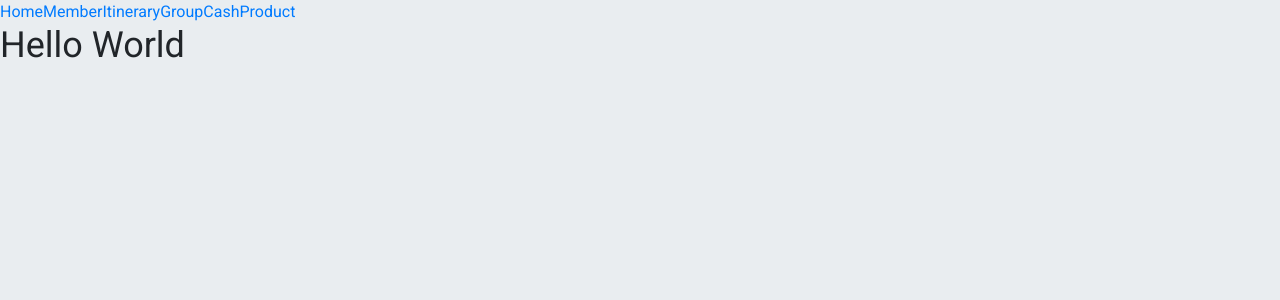
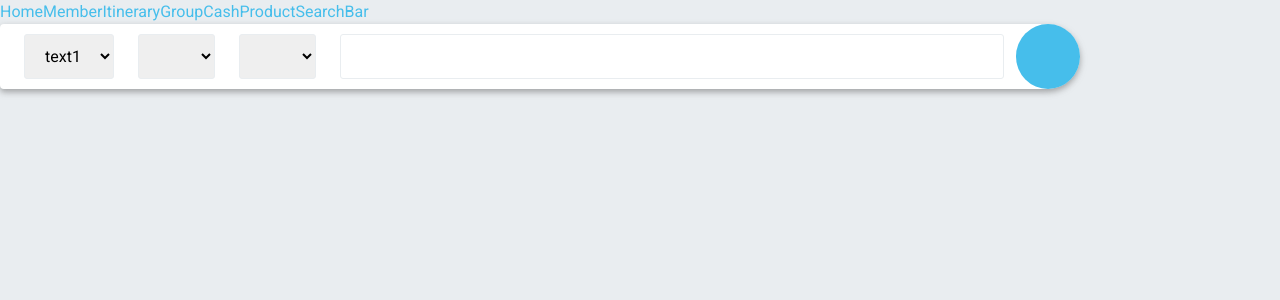
Before and after one commit to wenchiyeh/TripPlanner-Public, a React (Create React App) app: page /search in a window 1280 px wide. Shown: the top 300 px of the page. Built offline with nearby package versions, Linux system fonts and the light colour scheme.

Commit message:
不想等懶得等還是相信自己比較實在

```diff
--- a/package.json
+++ b/package.json
@@ -4,6 +4,8 @@
   "private": true,
   "dependencies": {
     "@fortawesome/fontawesome-free": "^5.15.1",
+    "@fortawesome/fontawesome-svg-core": "^1.2.32",
+    "@fortawesome/free-solid-svg-icons": "^5.15.1",
     "@react-simple-component/calendar": "0.0.2",
     "@testing-library/jest-dom": "^5.11.6",
     "@testing-library/react": "^11.2.2",
--- a/src/App.js
+++ b/src/App.js
@@ -7,7 +7,7 @@ import { BrowserRouter as Router, Route, Link, Switch } from 'react-router-dom'
 //pages
 import Itinerary from '../src/pages/Itinerary'
 import Member from './pages/Member'
-
+import SearchBar from './components/main/SearchBar'
 
 function App() {
   return (
@@ -19,6 +19,7 @@ function App() {
         <Link to="/group">Group</Link>
         <Link to="/cash">Cash</Link>
         <Link to="/product">Product</Link>
+        <Link to="/search">SearchBar</Link>
 
         <Switch>
           <Route path="/member">
@@ -26,6 +27,9 @@ function App() {
           </Route>
           <Route path="/itinerary">
             <Itinerary />
+          </Route>
+          <Route path="/search">
+            <SearchBar />
           </Route>
           <Route path="/">
             <h1>Hello World</h1>
--- a/src/components/main/Header.js
+++ b/src/components/main/Header.js
@@ -1,7 +1,53 @@
-import React from 'react'
+import React, { useState, useEffect } from 'react'
+import {
+  Navbar,
+  Nav,
+  Form,
+  FormControl,
+  Button,
+  NavDropdown,
+} from 'react-bootstrap'
 
-function Header() {
-  return <></>
+import { NavLink } from 'react-router-dom'
+import { AiOutlineShoppingCart } from 'react-icons/ai'
+import { VscBell } from 'react-icons/vsc'
+
+function Header(props) {
+  return (
+    <>
+      <Navbar collapseOnSelect expand="lg" bg="primary" variant="dark">
+        <Navbar.Brand href="#home">
+          <img src="http://localhost:3000/images/Logo.png" />
+        </Navbar.Brand>
+        <Navbar.Toggle aria-controls="responsive-navbar-nav" />
+        <Navbar.Collapse id="responsive-navbar-nav">
+          <Nav className="center-text">
+            <Nav.Link as={NavLink} to="/" exact>
+              <p>行程規劃</p>
+            </Nav.Link>
+            <Nav.Link as={NavLink} to="/about">
+              <p>揪團旅行</p>
+            </Nav.Link>
+            <Nav.Link as={NavLink} to="/login">
+              <p>達人講座</p>
+            </Nav.Link>
+          </Nav>
+          <Nav className="icons">
+            <Nav.Link href="#deets">
+              <VscBell />
+            </Nav.Link>
+            <Nav.Link href="#deets">
+              <AiOutlineShoppingCart />
+            </Nav.Link>
+
+            <Nav.Link eventKey={2} href="#memes">
+              <img src="http://localhost:3000/images/testImage.jpg" />
+            </Nav.Link>
+          </Nav>
+        </Navbar.Collapse>
+      </Navbar>
+    </>
+  )
 }
 
 export default Header
--- a/src/components/member/FunctionBar.js
+++ b/src/components/member/FunctionBar.js
@@ -1,7 +1,5 @@
 import React from 'react'
 import { BrowserRouter as Router, Route, Link, Switch } from 'react-router-dom'
-import MeFavorites from './MeFavorites'
-import MemberEdit from '../../pages/MemberEdit'
 
 function FunctionBar() {
   return (
@@ -15,14 +13,7 @@ function FunctionBar() {
           <Link to="/myNotice">我的通知</Link>
           <Link to="/shoppingRecord">購物紀錄</Link>
         </div>
-        <Switch>
-        <Route path="/myAccount">
-            <MemberEdit />
-          </Route>
-        <Route path="/myCollection">
-            <MeFavorites />
-          </Route>
-        </Switch>
+        <Switch></Switch>
       </>
     </Router>
   )
--- a/src/components/member/MemberList.js
+++ /dev/null
@@ -1,29 +0,0 @@
-import React from 'react'
-
-function MemberList() {
-  const Person = ({ img, name }) => {
-    const url = `http://randomuser.me/api/portraits/thumb/men/${img}.jpg`
-    return (
-      <div class="person">
-        <h3>一般會員</h3>
-        <img src={url} />
-        <h4> {name}</h4>
-        <button>修改資料</button>
-      </div>
-    )
-  }
-
-  const memberlist = [{ id: '1', name: 'John' }]
-  return (
-    <div>
-      {memberlist.map((data) => (
-        <Person img={data.id} name={data.name} />
-      ))}
-    </div>
-  )
-}
-export default MemberList
-
-// 這是左邊會員卡 Ray
-// 照片跟名字要再改
-// img檔 放在跟目錄的public/images裡 使用絕對路徑 http://localhost:3000/images/檔名
--- a/src/pages/Member.js
+++ b/src/pages/Member.js
@@ -3,7 +3,7 @@ import React from 'react'
 import Header from '../components/main/Header'
 import Footer from '../components/main/Footer'
 import StarRating from '../components/member/StarRating'
-import MemberList from '../components/member/MemberList'
+import MemberProfile from '../components/member/MemberProfile'
 import CalendarApp from '../components/member/CalendarApp'
 import FunctionBar from '../components/member/FunctionBar'
 
@@ -13,7 +13,7 @@ function Member() {
       <Header />
       <article className="article">
         <section className="section">
-          <MemberList />
+          <MemberProfile />
           <StarRating />
           <CalendarApp />
         </section>
--- a/src/style/custom.scss
+++ b/src/style/custom.scss
@@ -1,5 +1,6 @@
 //此行以下可覆蓋bs的預設變數
 //
+$primary: #46beeb;
 @import '~bootstrap/scss/bootstrap.scss';
 //此行以下可覆蓋預設樣式
 //
--- a/src/style/main.scss
+++ b/src/style/main.scss
@@ -142,13 +142,43 @@ body {
   margin: 13px;
 }
 
+//searchbar
+.searchbar-wrapper {
+  width: $searchbar-width;
+  height: $searchbar-height;
+  background: #fff;
+  box-shadow: 0 3px 6px rgba($color: $sub-dark-gray, $alpha: 0.6);
+  border-radius: 6px 50px 50px 6px;
+  padding-left: 12px;
+}
+.searchbar-form-wrapper {
+  width: $searchbar-width - $searchbar-height;
+}
+.searchbar-area {
+  width: 100px;
+}
+.searchbar-town {
+  width: 100px;
+}
+.searchbar-day {
+  width: 100px;
+}
+.searchbar-input {
+  width: 100%;
+}
+.do-search-button {
+  width: $searchbar-height;
+  height: $searchbar-height;
+  border-radius: 50%;
+  background-color: $main-lightblue;
+}
 // 評分星星
 
 .star-rating-wrapper {
   width: 250px;
   height: 115px;
   border-radius: 6px;
-  box-shadow: 0 3px 6px #000;
+  box-shadow: 0 3px 6px rgba($color: $sub-dark-gray, $alpha: 0.6);
   background-color: #fff;
   margin: 1rem auto;
   padding-top: 1rem;
@@ -179,7 +209,7 @@ body {
   margin: 1rem auto;
   border-radius: 6px;
   text-align: center;
-  box-shadow: 0 3px 6px #000;
+  box-shadow: 0 3px 6px rgba($color: $sub-dark-gray, $alpha: 0.6);
 
   h3 {
     font-family: 'Noto Sans TC';
@@ -214,10 +244,11 @@ body {
 .react-calendar {
   width: 250px;
   border-radius: 6px;
-  box-shadow: 0 3px 6px #000;
+  box-shadow: 0 3px 6px rgba($color: $sub-dark-gray, $alpha: 0.6);
   font-size: 12px;
   margin: 1rem auto;
   font-family: 'Roboto';
+  border: 1px solid transparent;
 }
 
 // 上面那條導覽
@@ -239,3 +270,52 @@ body {
 .section {
   margin-right: 1rem;
 }
+
+// header
+
+.navbar {
+  height: 80px;
+  width: 100%;
+
+  img {
+    margin-left: 64px;
+    height: 60px;
+    width: 150px;
+  }
+}
+.navbar-collapse {
+  justify-content: flex-start;
+
+  .center-text {
+    flex: 1 0 0;
+    justify-content: center;
+
+    p {
+      font-size: 20px;
+      padding: 0 48px;
+    }
+  }
+  .icons {
+    flex: 0 0 0;
+  }
+}
+.nav-link {
+  p {
+    color: #fff;
+    font-size: 20;
+    font-family: 'Noto Sans TC';
+  }
+  img {
+    width: 45px;
+    height: 45px;
+    border-radius: 50%;
+    margin-left: 28px;
+    margin-right: 32px;
+  }
+  svg {
+    width: 25px;
+    height: 30px;
+    margin: 0 14px;
+    color: #fff;
+  }
+}
```
Also changed, not shown: 1 other file (tests, documents, lock files or other folders).
